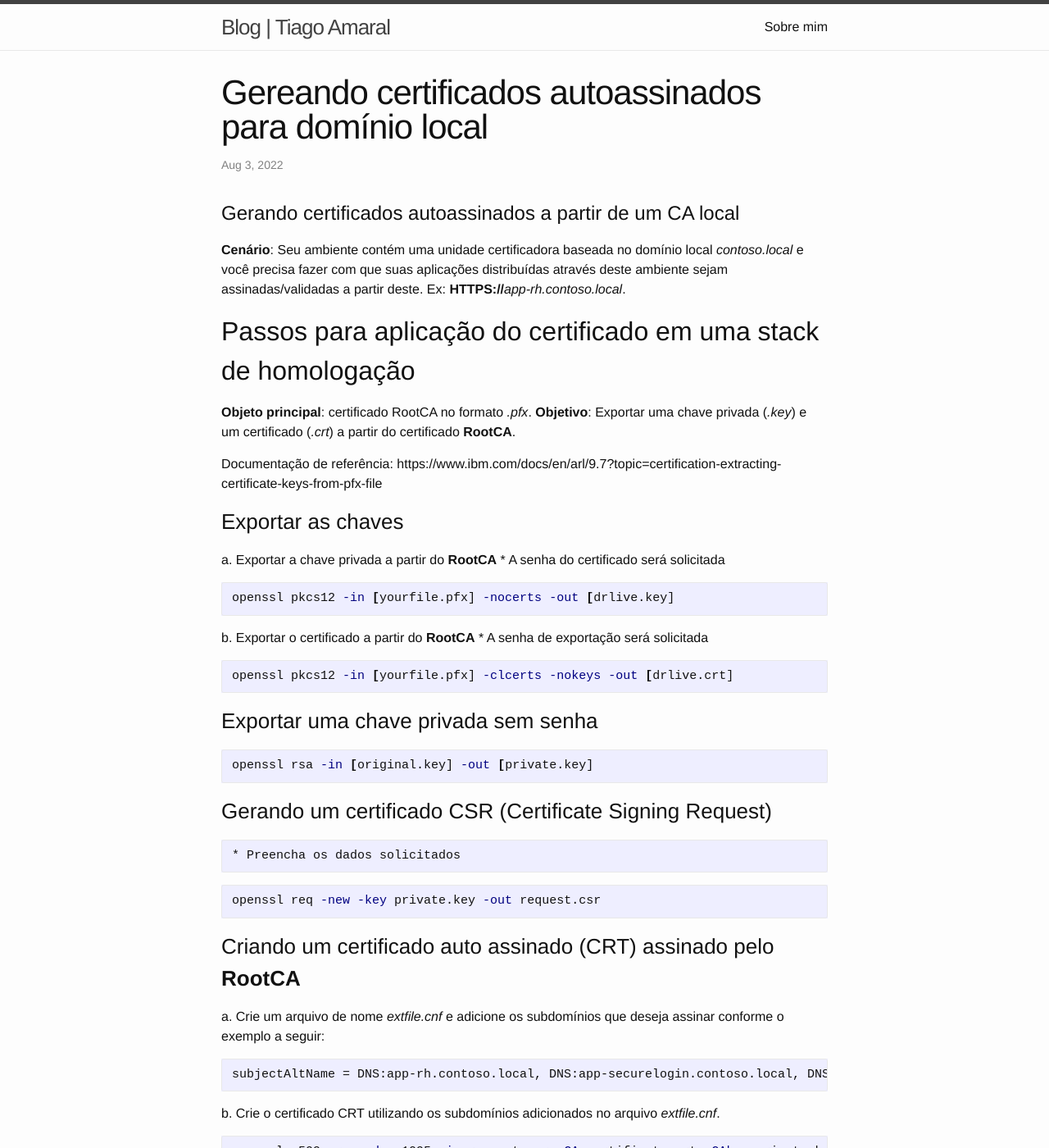
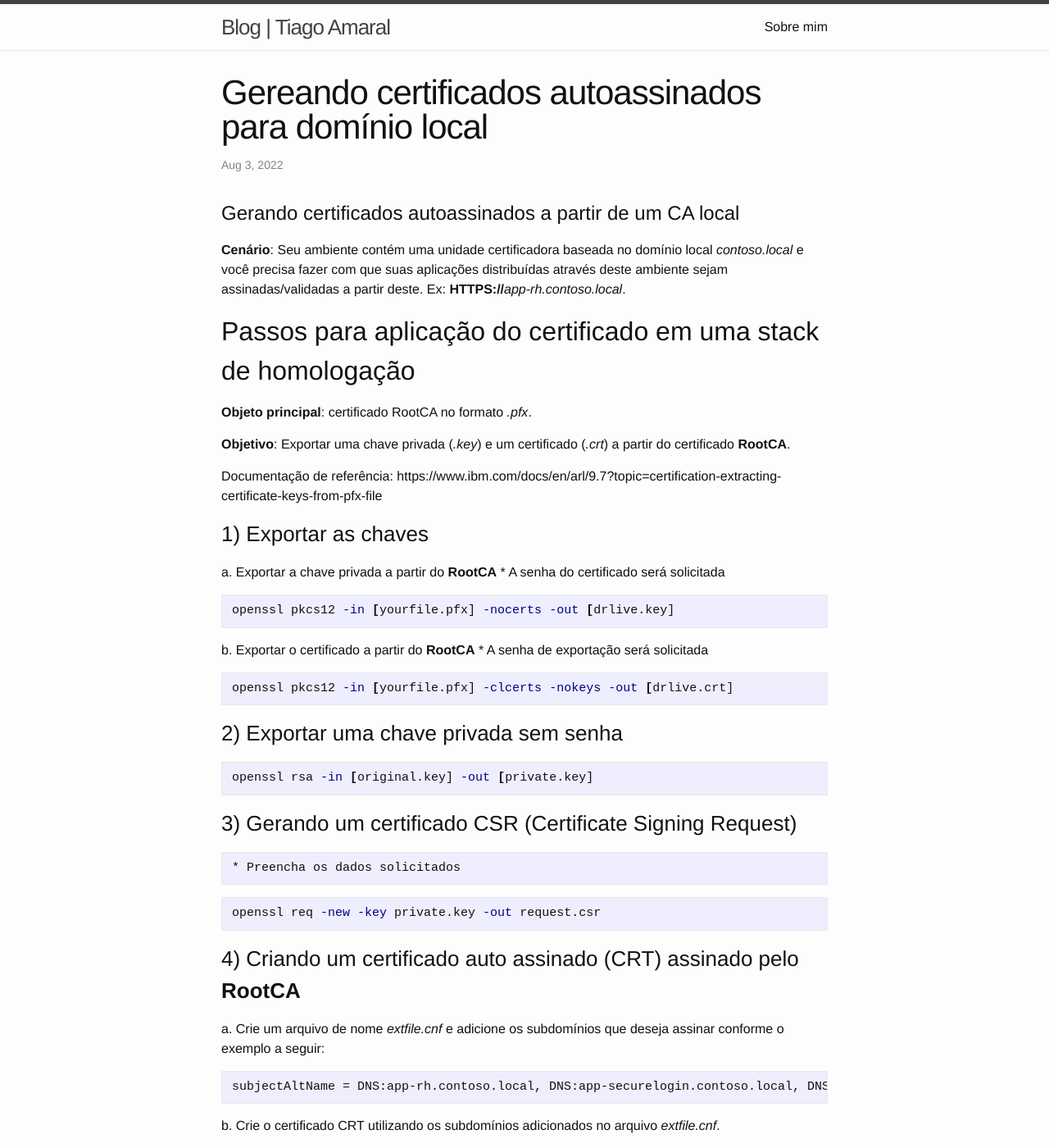
Before and after one commit to actiago/actiago.github.io, a Jekyll site: the page built from _posts/2022-03-08-auto-assign-local-ssl-certificates.markdown, in a window 1280 px wide and 1400 px high. Shown: the whole window at 82% size. Built offline with Jekyll 4.4.1, drawn with Linux system fonts in a browser that asks for light colours.

Commit message:
Corrige markdown

````diff
--- a/_posts/2022-03-08-auto-assign-local-ssl-certificates.markdown
+++ b/_posts/2022-03-08-auto-assign-local-ssl-certificates.markdown
@@ -12,11 +12,12 @@ categories: blog
 ## Passos para aplicação do certificado em uma stack de homologação
 
 **Objeto principal**: certificado RootCA no formato _.pfx_.
+
 **Objetivo**: Exportar uma chave privada (_.key_) e um certificado (_.crt_) a partir do certificado **RootCA**.
 
 Documentação de referência: https://www.ibm.com/docs/en/arl/9.7?topic=certification-extracting-certificate-keys-from-pfx-file
 
-### Exportar as chaves
+### 1) Exportar as chaves
 
 a. Exportar a chave privada a partir do **RootCA**
     * A senha do certificado será solicitada
@@ -32,20 +33,20 @@ b. Exportar o certificado a partir do **RootCA**
 openssl pkcs12 -in [yourfile.pfx] -clcerts -nokeys -out [drlive.crt]
 ```
 
-### Exportar uma chave privada sem senha
+### 2) Exportar uma chave privada sem senha
 
 ```bash
 openssl rsa -in [original.key] -out [private.key]
 ```
 
-### Gerando um certificado CSR (Certificate Signing Request)
+### 3) Gerando um certificado CSR (Certificate Signing Request)
     * Preencha os dados solicitados
 
 ```bash
 openssl req -new -key private.key -out request.csr
 ```
 
-### Criando um certificado auto assinado (CRT) assinado pelo **RootCA**
+### 4) Criando um certificado auto assinado (CRT) assinado pelo **RootCA**
 
 a. Crie um arquivo de nome _extfile.cnf_ e adicione os subdomínios que deseja assinar conforme o exemplo a seguir:
 
````
